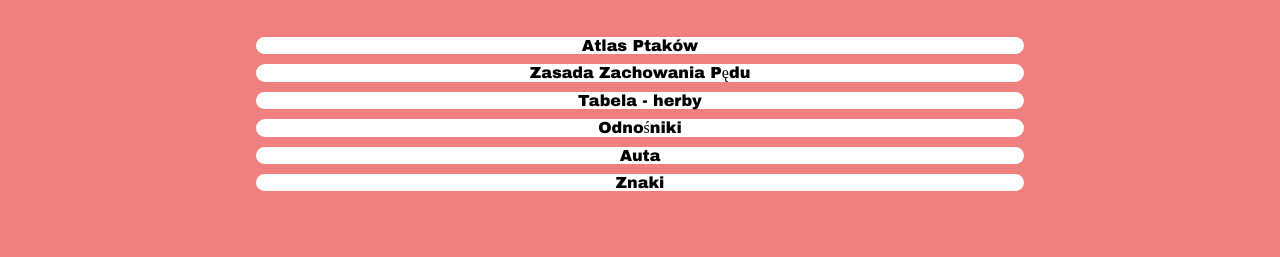
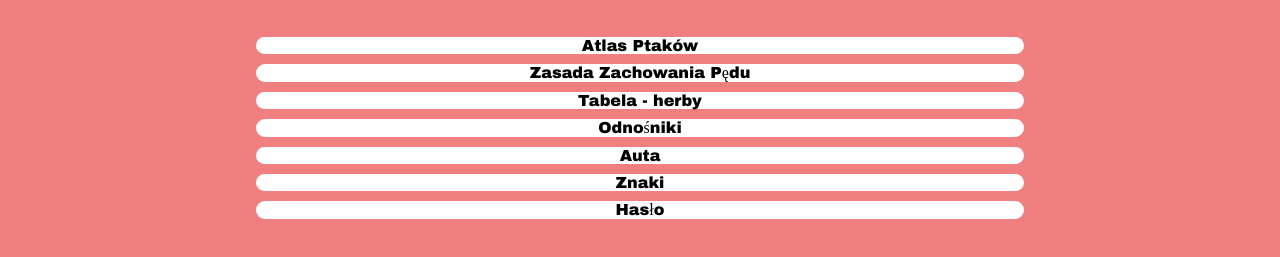
Before and after one commit to Soczek95/soczek95.github.io, a plain HTML site: page index.html in a window 1280 px wide. Shown: the part 61-318 px from the top of the page. Drawn offline with Linux system fonts and the light colour scheme.

Commit message:
modified: index.html

```diff
--- a/index.html
+++ b/index.html
@@ -20,6 +20,7 @@
     <div class="przycisk"><a href="odnosniki/odnosniki.html">Odnośniki</a></div>
     <div class="przycisk"><a href="Auta/auta.html">Auta</a></div>
     <div class="przycisk"><a href="Znaki/znaki.html">Znaki</a></div>
+    <div class="przycisk"><a href="szablon/haslo.html">Hasło</a></div>
 </body>
 
 </html>
```
